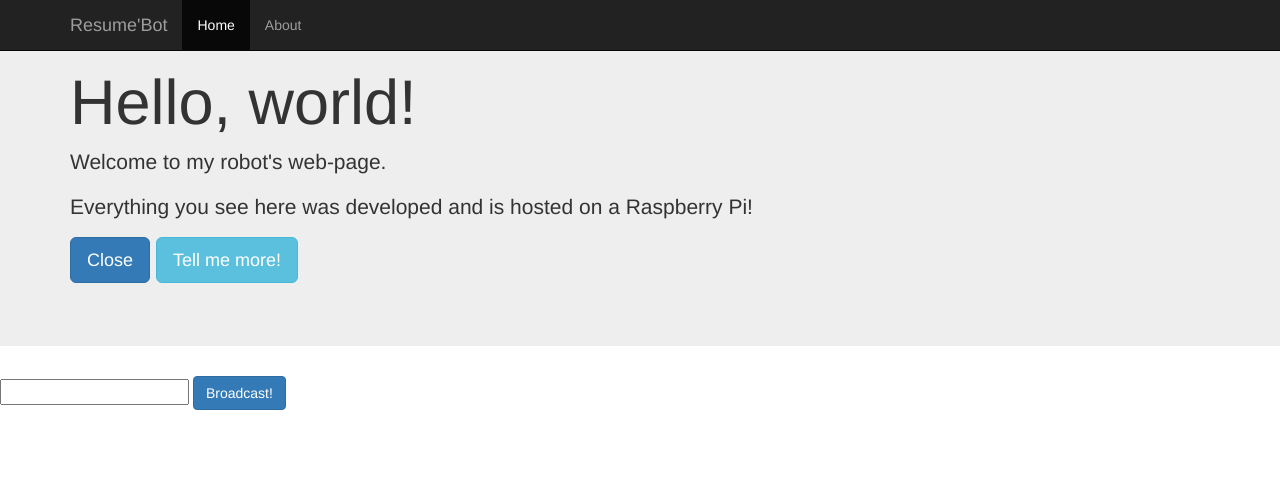
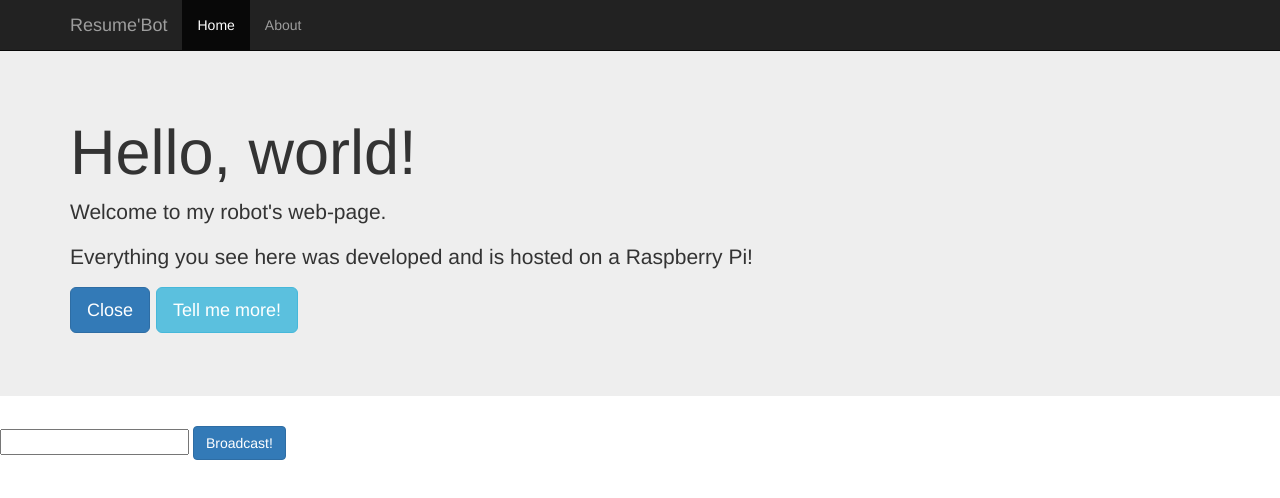
Before and after one commit to Xerxes0198/ServoController, a plain HTML site: page interface/index.html in a window 1280 px wide. Drawn offline with nearby package versions, Linux system fonts and the light colour scheme; no server answers.

Commit message:
Quick UI Update
Quick UI Update

```diff
--- a/interface/index.html
+++ b/interface/index.html
@@ -13,7 +13,7 @@
     <script src="/socket.io/socket.io.js"></script>
   </head>
 
-  <body>
+  <body style="padding-top:50px">
     <nav class="navbar navbar-inverse navbar-fixed-top">
       <div class="container">
         <div class="navbar-header">
```
